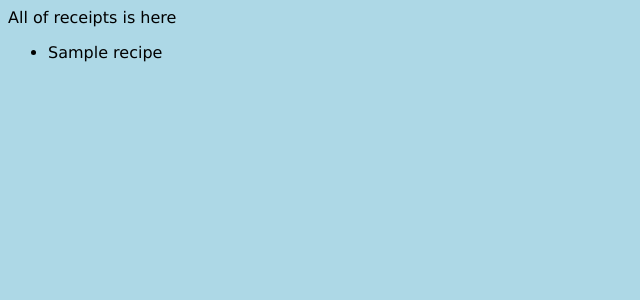
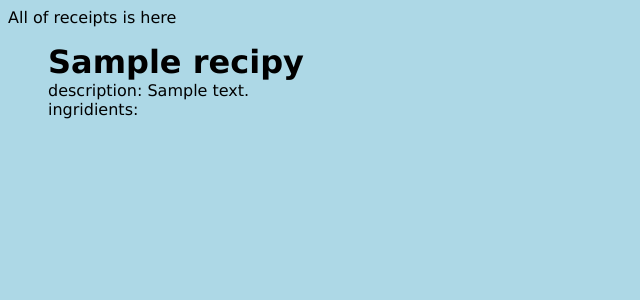
Before and after one commit to 5toyou/CS-11-Backend, a Django app: page / in a window 1280 px wide. Shown: the top 300 px of the page, without its empty margins (0-640 px from the left). Run offline with Django 5.2, Linux system fonts and the light colour scheme; tables that the repository leaves empty hold one stand-in row (values such as "Sample post").

Commit message:
descriptions

```diff
--- a/recipe_book/recipe/admin.py
+++ b/recipe_book/recipe/admin.py
@@ -1,6 +1,6 @@
 from django.contrib import admin
-from recipe.models import recipe
+from recipe.models import Recipies
 
 # Register your models here.
 
-admin.site.register(recipe)
+admin.site.register(Recipies)
--- a/recipe_book/recipe/models.py
+++ b/recipe_book/recipe/models.py
@@ -2,9 +2,9 @@ from django.db import models
 
 # Create your models here.
 
-class recipe(models.Model):
-    name = models.CharField(max_length=255)
-    ingridients = models.CharField(max_length=255)
+class Recipies(models.Model):
+    name = models.CharField(max_length=50)
+    description = models.CharField(max_length=500)
 
-class ingridient(models.Model):
-    name = models.CharField(max_length=255)
+class Ingridient(models.Model):
+    name = models.CharField(max_length=50)
--- a/recipe_book/recipe/static/style.css
+++ b/recipe_book/recipe/static/style.css
@@ -2,3 +2,13 @@ body {
   background-color: lightblue;
   font-family: verdana;
 }
+
+.recepie {
+  display: flex;
+  flex-direction: column;
+}
+
+.recepie_name {
+  font-size: 2em;
+  font-weight: bold;
+}
--- a/recipe_book/recipe/templates/base.html
+++ b/recipe_book/recipe/templates/base.html
@@ -5,10 +5,12 @@
 <body>
     <div>All of receipts is here</div>
     <ul>
-        {% for recepie in recepie_list %}
-            <li>
-                {{ recepie.name }}
-            </li>
+        {% for Recipies in recepie_list %}
+            <div class="recepie">
+                <div class="recepie_name">{{ Recipies.name }}</div>
+                <div>description: {{ Recipies.description }}</div>
+                <div>ingridients: </div>
+            </div>
         {% endfor %}
     </ul>
 </body>
--- a/recipe_book/recipe/views.py
+++ b/recipe_book/recipe/views.py
@@ -1,10 +1,10 @@
 from django.shortcuts import render
-from recipe.models import recipe
+from recipe.models import Recipies
 
 # Create your views here.
 
 def recepie_list(request):
-    recepies = recipe.objects.all()
+    recepies = Recipies.objects.all()
     context = {
         'recepie_list': recepies,
     }
```
Also changed, not shown: recipe_book/recipe/migrations/0002_recipies_delete_recipe_alter_ingridient_name.py (added), recipe_book/recipe/migrations/0003_rename_desctiption_recipies_description_and_more.py (added).
